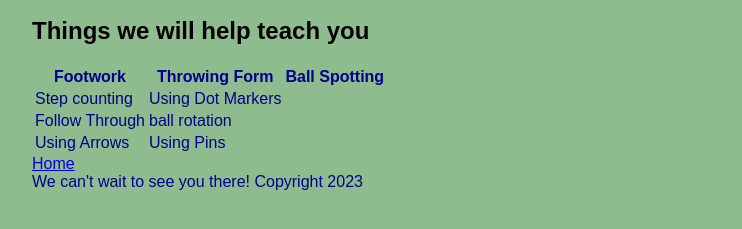
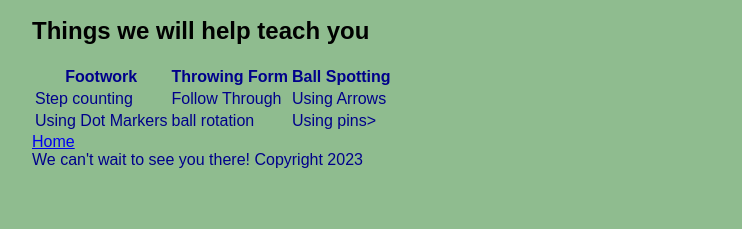
Before and after one commit to annessakester/Aboutus, a plain HTML site: page aboutus.html in a window 1280 px wide. Shown: the part 143-372 px from the top of the page, without its empty margins (160-902 px from the left). Drawn offline with Linux system fonts and the light colour scheme.

Commit message:
Add files via upload

```diff
--- a/aboutus.html
+++ b/aboutus.html
@@ -27,17 +27,14 @@
          </thead>
          <tr>
             <td>Step counting</td>
-            <td>Using Dot Markers</td>
+            <td>Follow Through</td>
+             <td>Using Arrows</td>
          </tr>
         <tr>
-            <td>Follow Through</td>
+            <td>Using Dot Markers</td>
             <td>ball rotation</td>
+            <td>Using pins></td>
          </tr>
-         <tr>
-             <td>Using Arrows</td>
-             <td>Using Pins</td>
-         </tr>
-
         </table>
      <nav>
         <a href="https://annessakester.github.io/bowlingforbeginners/">Home</a>
```
